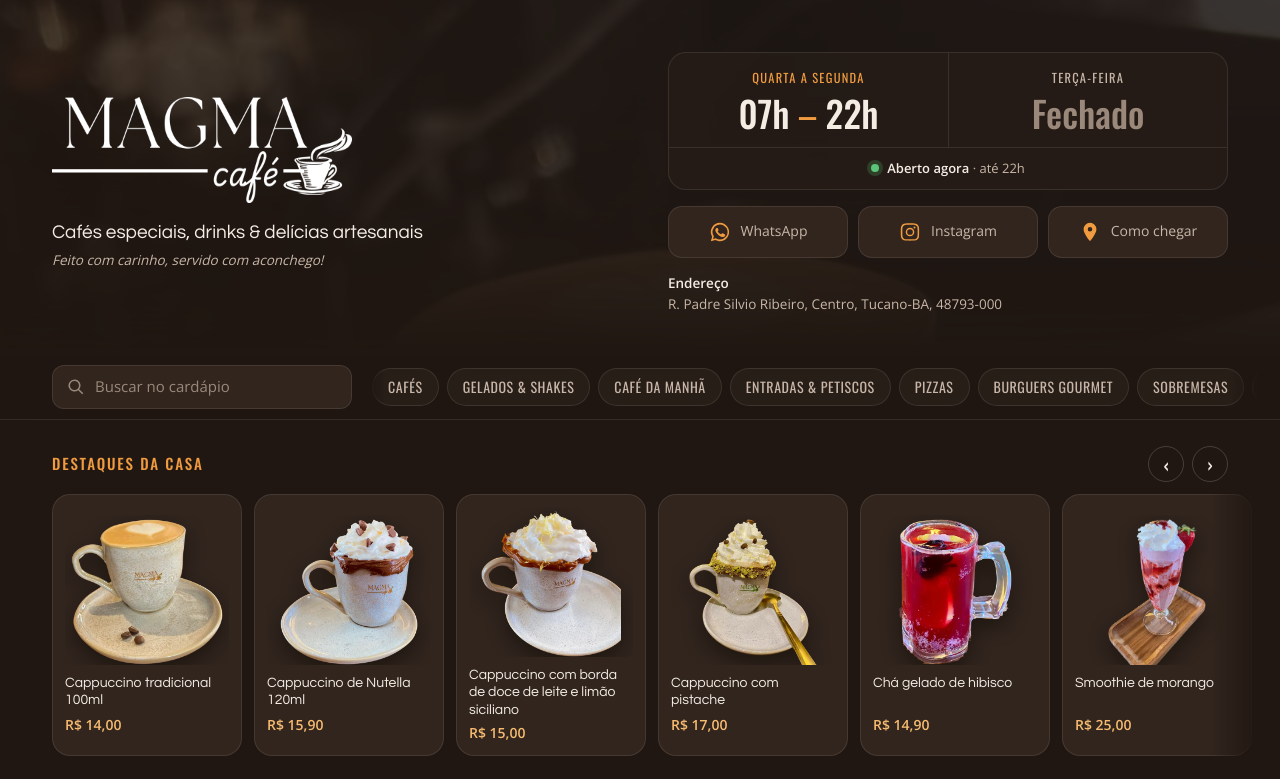
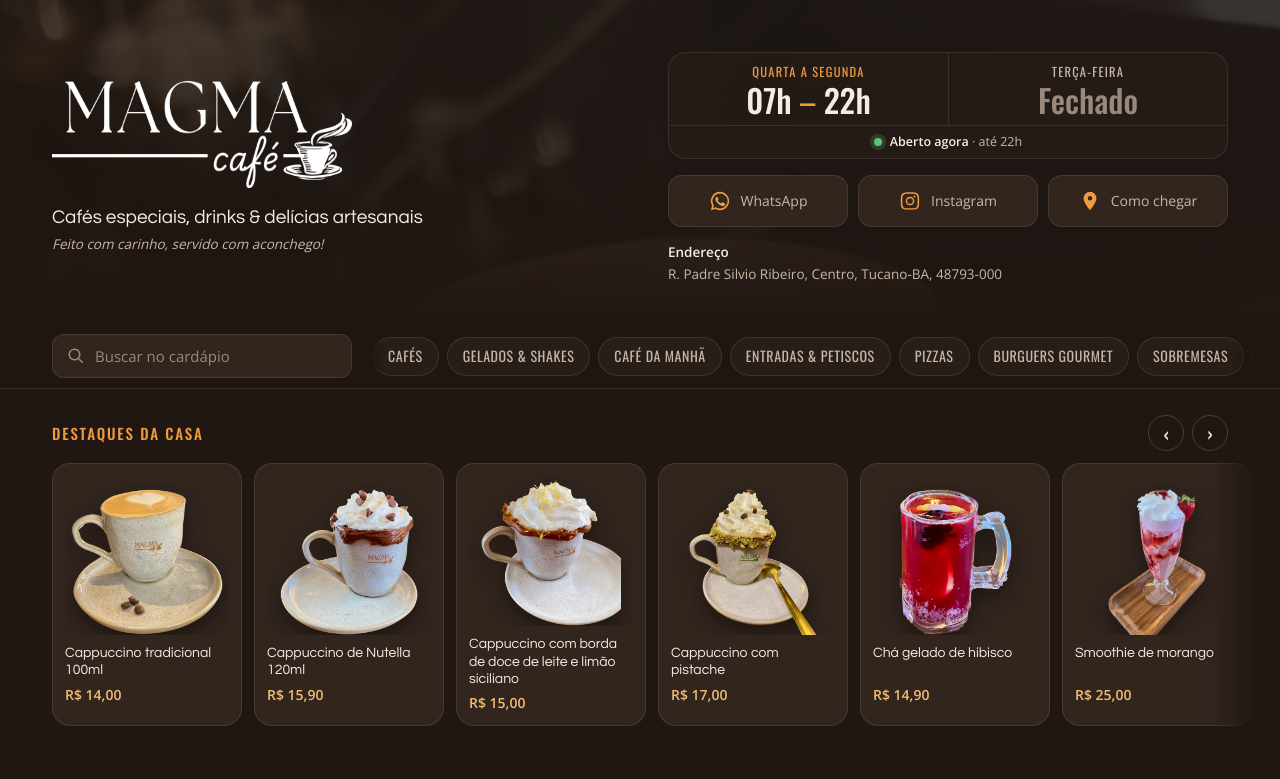
Before and after one commit to magmacafe/magmacafe.github.io, a plain HTML site: page index.html in a window 1280 px wide. Shown: the top 779 px of the page. Drawn offline with nearby package versions, Linux system fonts and the light colour scheme.

Commit message:
Deixa o bloco de horário mais compacto
Co-Authored-By: Claude Opus 5.5 <noreply@anthropic.com>
Claude-Session: https://claude.ai/code/session_01UiifhrJuuRpgZ7M54Kyey4

```diff
--- a/index.html
+++ b/index.html
@@ -74,15 +74,15 @@ h1{margin:0}
 .info{display:none}
 .hours{width:100%;border:1px solid var(--line);border-radius:var(--r);background:oklch(0.245 0.02 50 / .72);overflow:hidden}
 .hrow{display:grid;grid-template-columns:1fr 1fr}
-.hcol{padding:16px 10px 14px;text-align:center}
+.hcol{padding:10px 10px 9px;text-align:center}
 .hcol+.hcol{border-left:1px solid var(--line)}
 .hl{font-family:Oswald,sans-serif;font-size:clamp(11px,3.2vw,12.5px);letter-spacing:.1em;white-space:nowrap;text-transform:uppercase;color:var(--accent)}
 .off .hl{color:var(--mute)}
-.ht{font-family:Oswald,sans-serif;font-weight:500;font-size:clamp(28px,8.4vw,36px);line-height:1.1;margin-top:6px;color:var(--ink);white-space:nowrap}
+.ht{font-family:Oswald,sans-serif;font-weight:500;font-size:clamp(26px,7.6vw,32px);line-height:1;margin-top:3px;color:var(--ink);white-space:nowrap}
 .ht span{color:var(--accent);font-weight:400;margin:0 .22em}
 .ht .sr{position:absolute;width:1px;height:1px;overflow:hidden;clip:rect(0 0 0 0)}
 .off .ht{color:var(--soft)}
-.hours .status{display:flex;justify-content:center;width:100%;padding:11px 12px;border:0;border-top:1px solid var(--line);border-radius:0;background:none}
+.hours .status{display:flex;justify-content:center;width:100%;padding:7px 12px;font-size:12.5px;border:0;border-top:1px solid var(--line);border-radius:0;background:none}
 
 /* ===== NAV ===== */
 .nav{position:sticky;top:0;z-index:20;background:oklch(0.215 0.018 50 / .9);backdrop-filter:blur(14px);-webkit-backdrop-filter:blur(14px);border-bottom:1px solid var(--line)}
```
